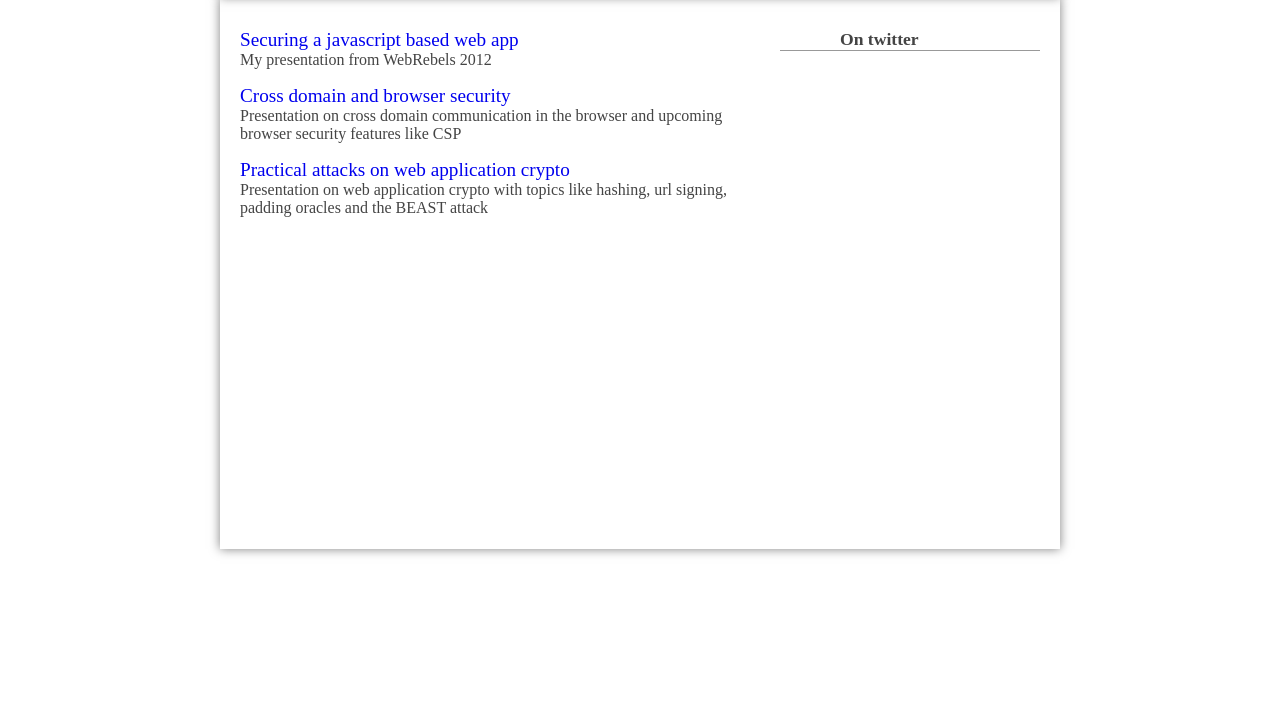
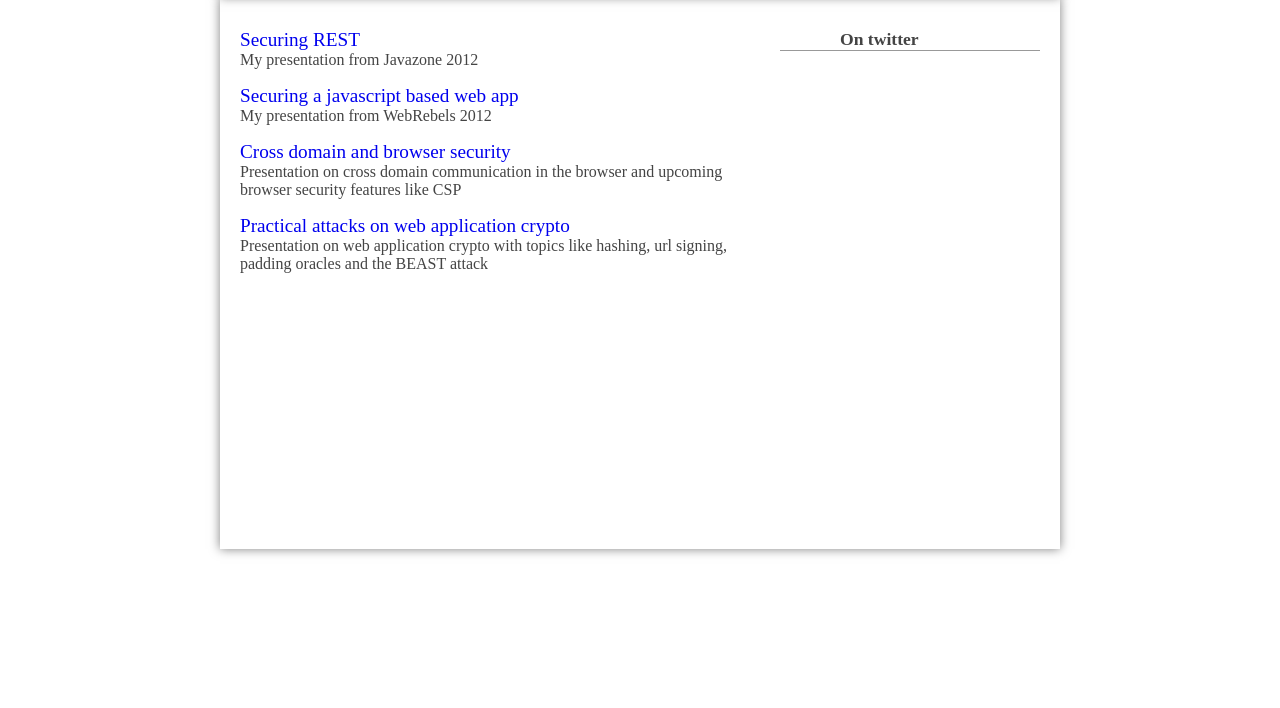
Before and after one commit to eoftedal/eoftedal.github.com, a plain HTML site: page index.html in a window 1280 px wide. Shown: the part 92-800 px from the top of the page. Drawn offline with Linux system fonts and the light colour scheme.

Commit message:
Link to REST talk

```diff
--- a/index.html
+++ b/index.html
@@ -107,6 +107,7 @@ $(function() {
 	<h2>On twitter</h2>
 </div>
 <ul>
+	<li><a href="/RESTful-Security/presentation.html">Securing REST</a>My presentation from Javazone 2012</a></li>
 	<li><a href="/WebRebels2012/presentation/">Securing a javascript based web app</a>My presentation from WebRebels 2012</a></li>
 	<li><a href="/CrossDomainAndBrowserSecurity">Cross domain and browser security</a>Presentation on cross domain communication
 	in the browser and upcoming browser security features like CSP</a></li>
```
